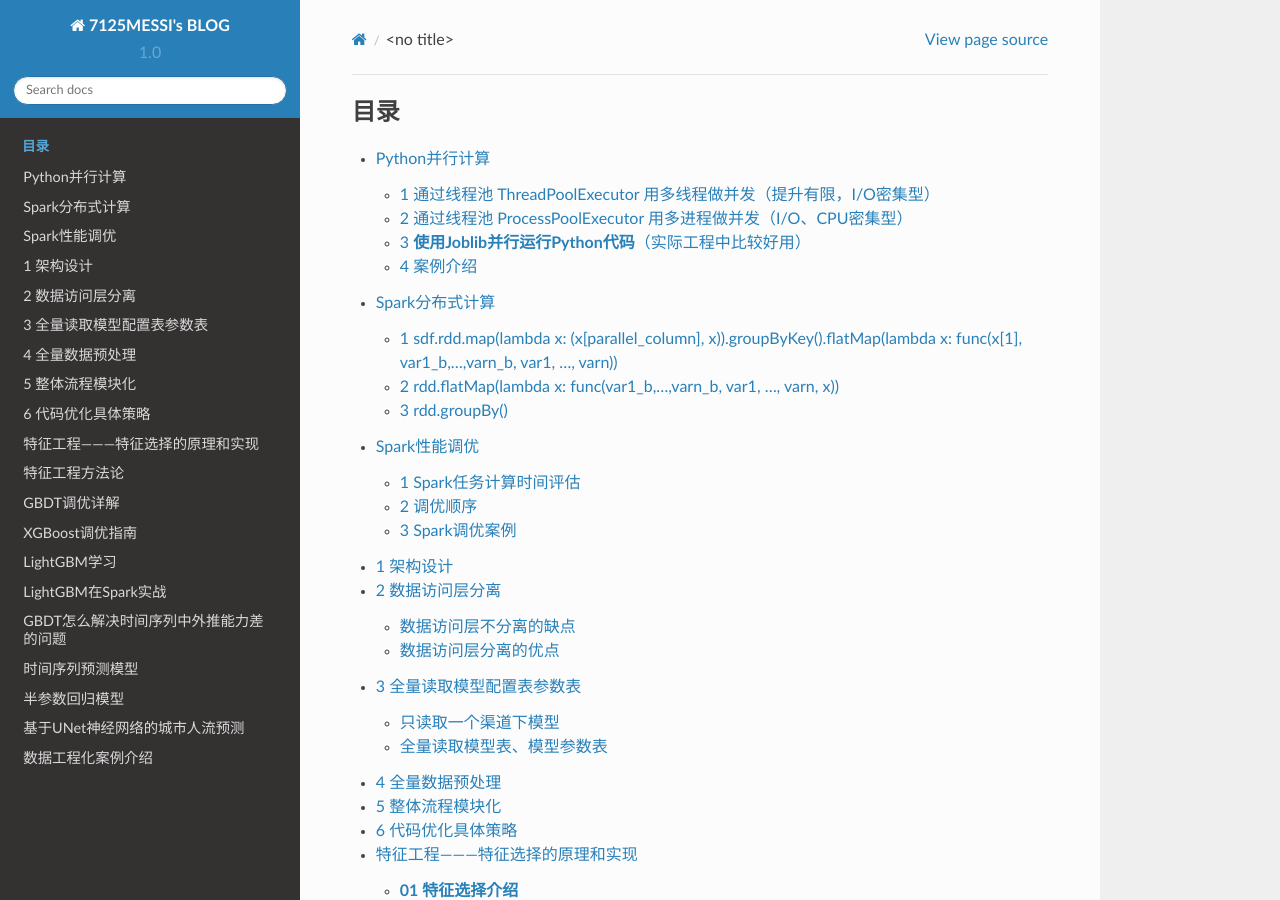
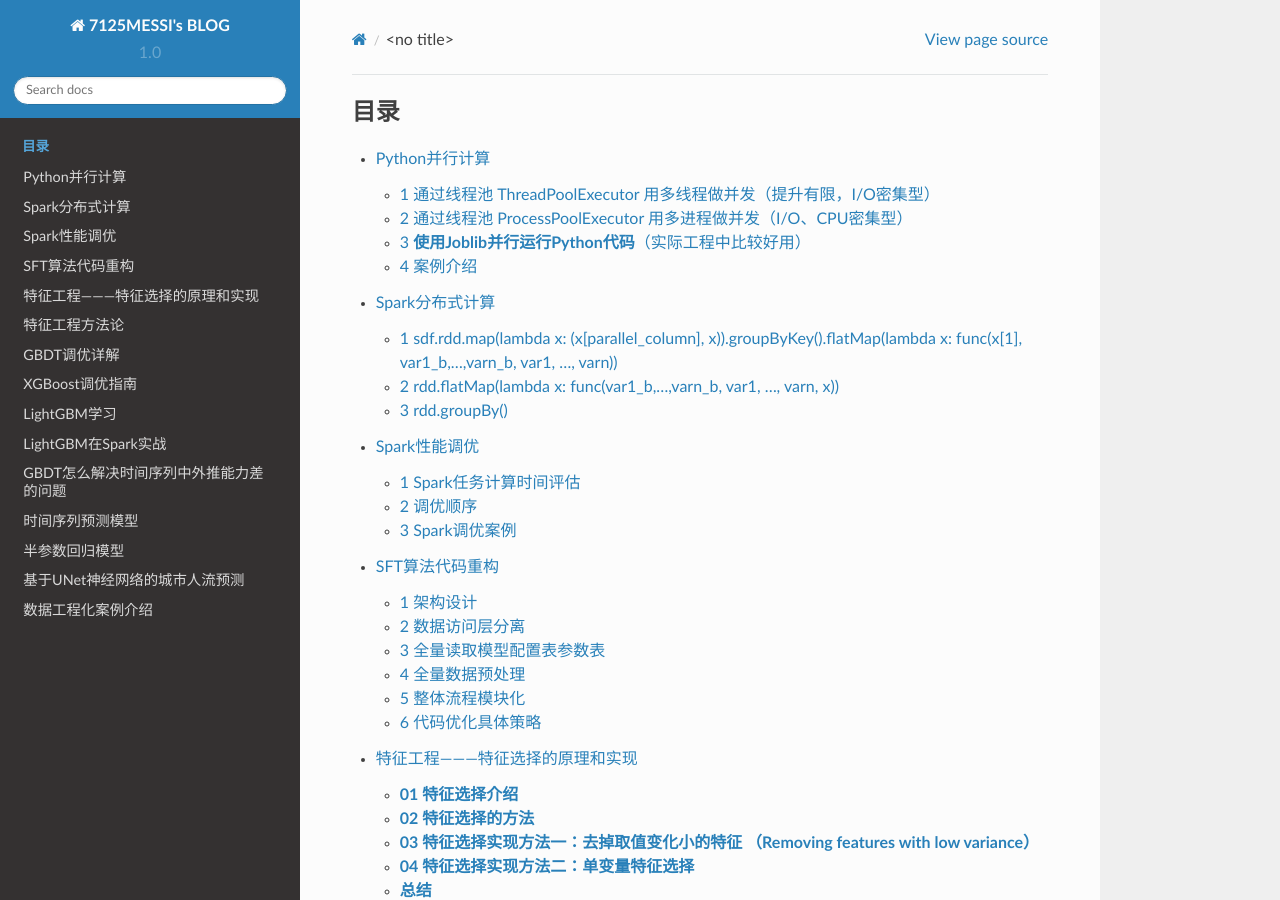
Before and after one commit to 7125messi/blog, a Sphinx documentation site: the page built from source/index.rst, in a window 1280 px wide and 900 px high. Built offline with Sphinx 7.4.7 and the Read the Docs theme 2.0.0, drawn with Linux system fonts in a browser that asks for light colours; some of the changed lines change nothing that is shown.

Commit message:
新增文章

```diff
--- a/source/SFT算法代码重构.rst
+++ b/source/SFT算法代码重构.rst
@@ -1,9 +1,17 @@
+=============
+SFT算法代码重构
+=============
+
+:Date:   2023-11-11T10:51:14+08:00
+
 最近在对一个机器学习项目进行代码重构，其中遇到了很多坑，故记录总结下，以便于后面查看学习。
 这是一个美妆类机器学习销量预测项目，需要针对近 30 个渠道，100
 个品牌的美妆产品，预测商品类别包括护肤品、彩妆、护发、男士护肤、香氛等，为这些
 SKU 提供未来 1 到 15 个月的月维度的需求预测。
 
 我们从以下几个方面进行的重构。
+
+.. _1-架构设计:
 
 1 架构设计
 ==========
@@ -37,6 +45,8 @@
    Azure Databricks 平台及debug 中间过程；
 -  每个节点负载均衡，协同作业；
 -  全部模块处理完后统一把数据落在Delta Lake；
+
+.. _2-数据访问层分离:
 
 2 数据访问层分离
 ================
@@ -80,18 +90,18 @@
 
    image.png
 
+.. _3-全量读取模型配置表参数表:
+
 3 全量读取模型配置表参数表
 ==========================
 
 只读取一个渠道下模型
---------------------
 
 -  循环遍历渠道下模型
 -  获取一个模型对应的参数
 -  启动Spark 执行一个品牌（可以一个，可能多个）
 
 全量读取模型表、模型参数表
---------------------------
 
 -  模型库、预处理、后处理、模型全量读取
 -  按照不同的键关联在一起
@@ -101,6 +111,8 @@
    :alt: image.png
 
    image.png
+
+.. _4-全量数据预处理:
 
 4 全量数据预处理
 ================
@@ -118,6 +130,8 @@
    :alt: image.png
 
    image.png
+
+.. _5-整体流程模块化:
 
 5 整体流程模块化
 ================
@@ -145,6 +159,8 @@
 
    image.png
 
+.. _6-代码优化具体策略:
+
 6 代码优化具体策略
 ==================
 
```
